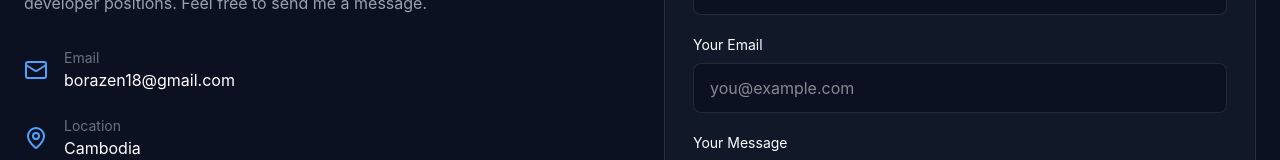
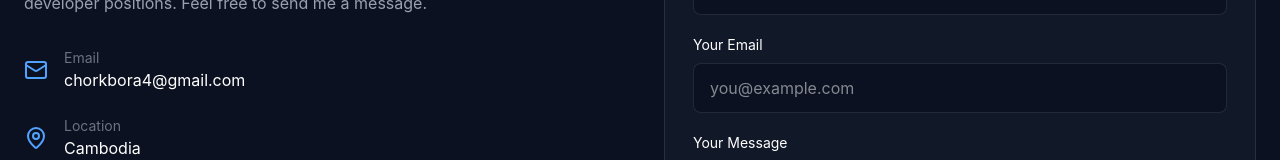
Before and after one commit to bora4-netizen/bora-portfolio, a React (Vite) app: page / in a window 1280 px wide. Shown: the part 5081-5241 px from the top of the page. Built offline with nearby package versions, Linux system fonts and the light colour scheme; no server answers.

Commit message:
change emailjg

```diff
--- a/src/assets/components/Footer.jsx
+++ b/src/assets/components/Footer.jsx
@@ -18,7 +18,7 @@ export default function Footer() {
           <a href="https://www.linkedin.com/in/bora-chork-1bb1843a7/" aria-label="LinkedIn">
             <Linkedin size={20} />
           </a>
-          <a href="mailto:borazen18@gmail.com" aria-label="Email">
+          <a href="mailto:chorkbora4@gmail.com" aria-label="Email">
             <Mail size={20} />
           </a>
           <a href="#home" aria-label="Back to top">
--- a/src/assets/lib/sendMessage.js
+++ b/src/assets/lib/sendMessage.js
@@ -8,7 +8,7 @@ const PUBLIC_KEY = import.meta.env.VITE_EMAILJS_PUBLIC_KEY;
 // Direct delivery service — no account needed, just the target inbox.
 // Requires a one-time activation: the first submission emails the owner,
 // who clicks the activation link in that email. After that it works silently.
-const FORMSUBMIT_ENDPOINT = "https://formsubmit.co/ajax/borazen18@gmail.com";
+const FORMSUBMIT_ENDPOINT = "https://formsubmit.co/ajax/chorkbora4@gmail.com";
 
 /** True when all three EmailJS credentials are present in .env */
 export const emailConfigured = Boolean(
@@ -29,7 +29,7 @@ if (!emailConfigured && import.meta.env.DEV) {
  * Send a contact message. Visitors never leave the page.
  * Delivery chain:
  *   1. EmailJS (when configured in .env)
- *   2. FormSubmit AJAX (default — direct to borazen18@gmail.com)
+ *   2. FormSubmit AJAX (default — direct to chorkbora4@gmail.com)
  */
 export async function sendContactMessage({ name, email, message }) {
   if (emailConfigured) {
--- a/src/assets/sections/Contact.jsx
+++ b/src/assets/sections/Contact.jsx
@@ -118,10 +118,10 @@ export default function Contact() {
                 <div>
                   <p className="text-sm text-gray-500">Email</p>
                   <a
-                    href="mailto:borazen18@gmail.com"
+                    href="mailto:chorkbora4@gmail.com"
                     className="hover:text-blue-400 transition"
                   >
-                    borazen18@gmail.com
+                    chorkbora4@gmail.com
                   </a>
                 </div>
               </div>
@@ -224,7 +224,7 @@ export default function Contact() {
               {status === "error" && (
                 <p className="text-red-400 text-sm bg-red-500/10 border border-red-500/30 rounded-lg px-4 py-3">
                   Something went wrong. Please email me directly at
-                  borazen18@gmail.com.
+                  chorkbora4@gmail.com.
                 </p>
               )}
             </div>
--- a/src/assets/sections/Hero.jsx
+++ b/src/assets/sections/Hero.jsx
@@ -177,7 +177,7 @@ export default function Hero() {
               <Linkedin size={22} />
             </a>
             <a
-              href="mailto:borazen18@gmail.com"
+              href="mailto:chorkbora4@gmail.com"
               aria-label="Email"
               className="p-2.5 rounded-full bg-white/5 backdrop-blur border border-white/10 text-gray-400 hover:text-blue-400 hover:border-blue-500/60 hover:-translate-y-1 transition"
             >
```
